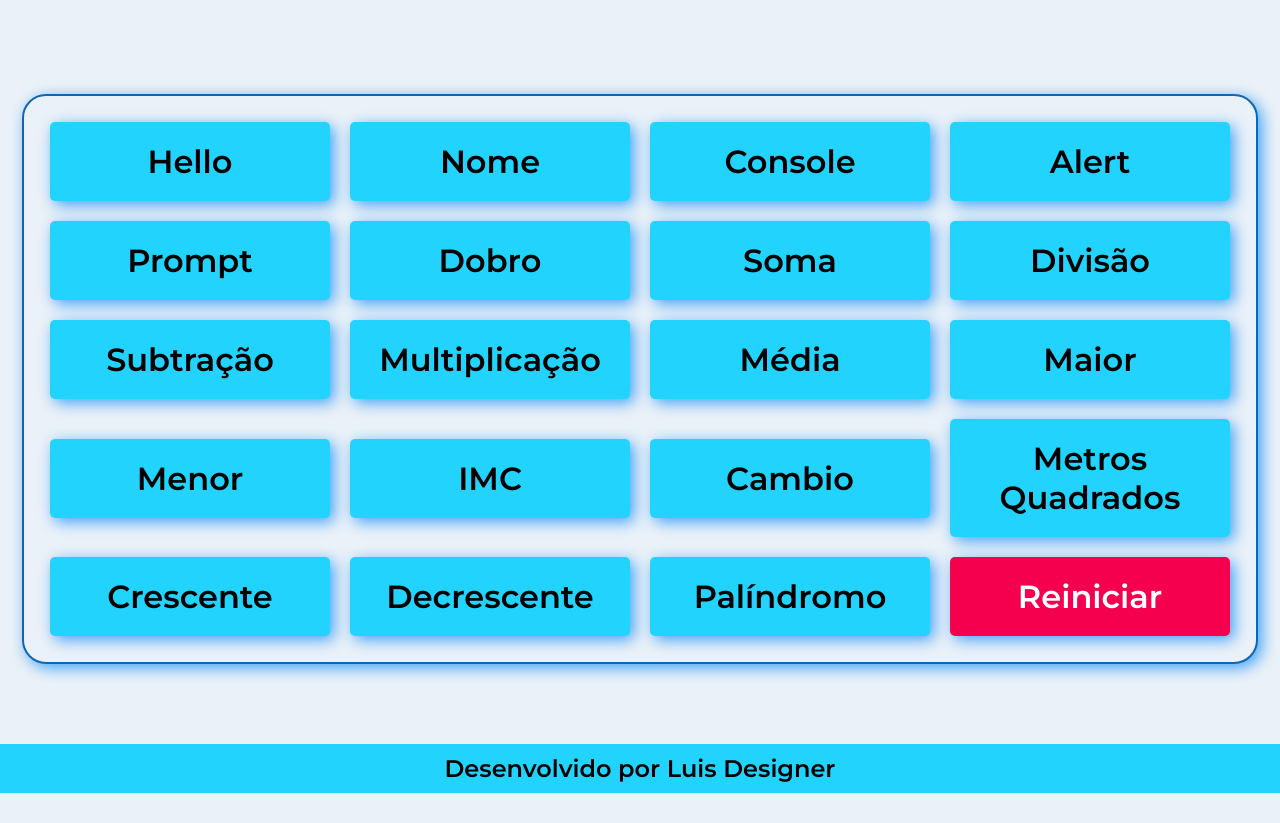
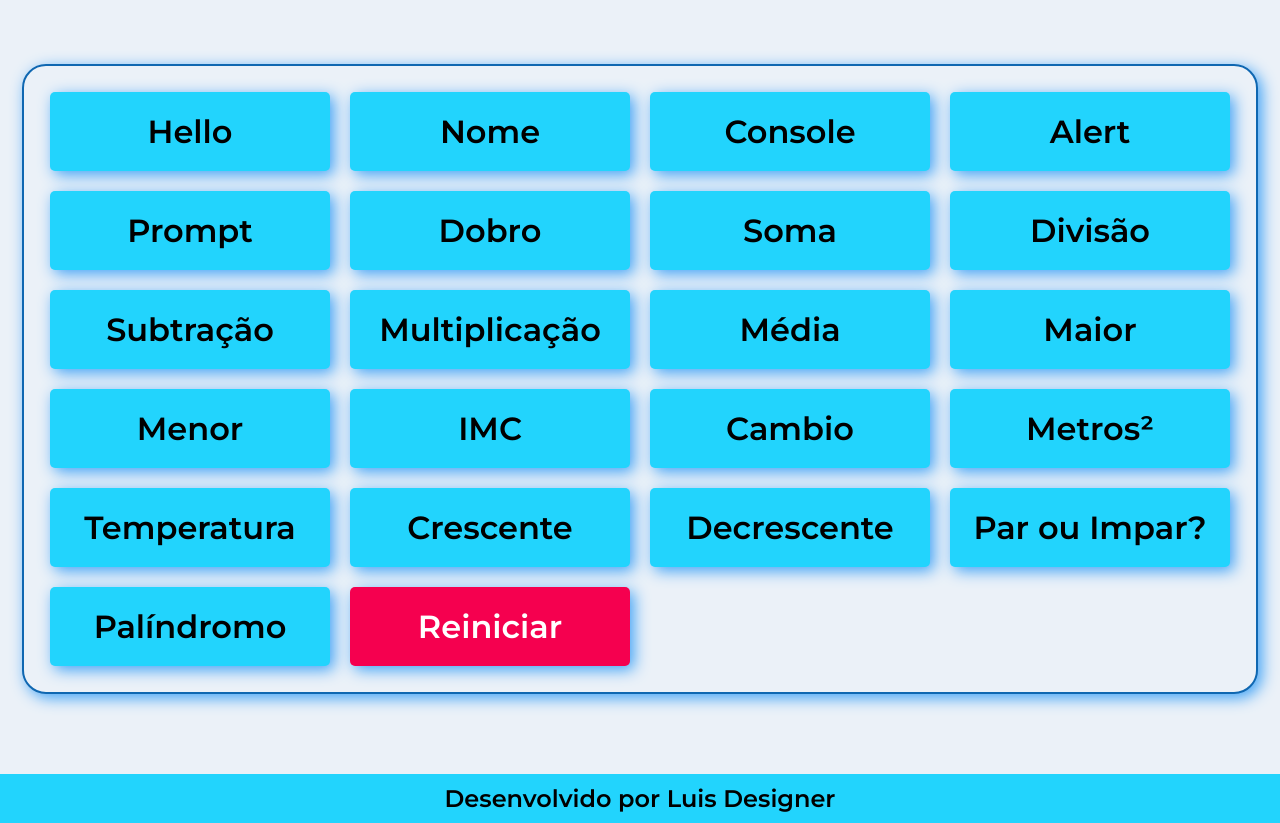
Before and after one commit to LuDesigner/Desafios_C2_JS, a plain HTML site: page index.html in a window 1280 px wide. Shown: the part 87-910 px from the top of the page. Before the commit the page ends 880 px from the top, so only its background shows below. Drawn offline with Linux system fonts and the light colour scheme; a script that the page names is missing.

Commit message:
Update duas novas funções index.html

```diff
--- a/index.html
+++ b/index.html
@@ -12,6 +12,7 @@
         <h1></h1>
         <p class="texto__paragrafo"></p>
     </header>
+
     <main class="container">
         <button onclick="hello()" class="button">Hello</button>
         <button onclick="nome()" class="button">Nome</button>
@@ -28,9 +29,11 @@
         <button onclick="verificarMenor()" class="button">Menor</button>
         <button onclick="imc()" class="button">IMC</button>
         <button onclick="dolar()" class="button">Cambio</button>
-        <button onclick="metros()" class="button">Metros Quadrados</button>
+        <button onclick="metros()" class="button">Metros²</button>
+        <button onclick="temp()" class="button">Temperatura</button>
         <button onclick="cres()" class="button">Crescente</button>
         <button onclick="decr()" class="button">Decrescente</button>
+        <button onclick="parInp()" class="button">Par ou Impar?</button>
         <button onclick="pali()" class="button">Palíndromo</button>
         <button onclick="reiniciar()" class="buttonRei">Reiniciar</button>
     </main>
```
